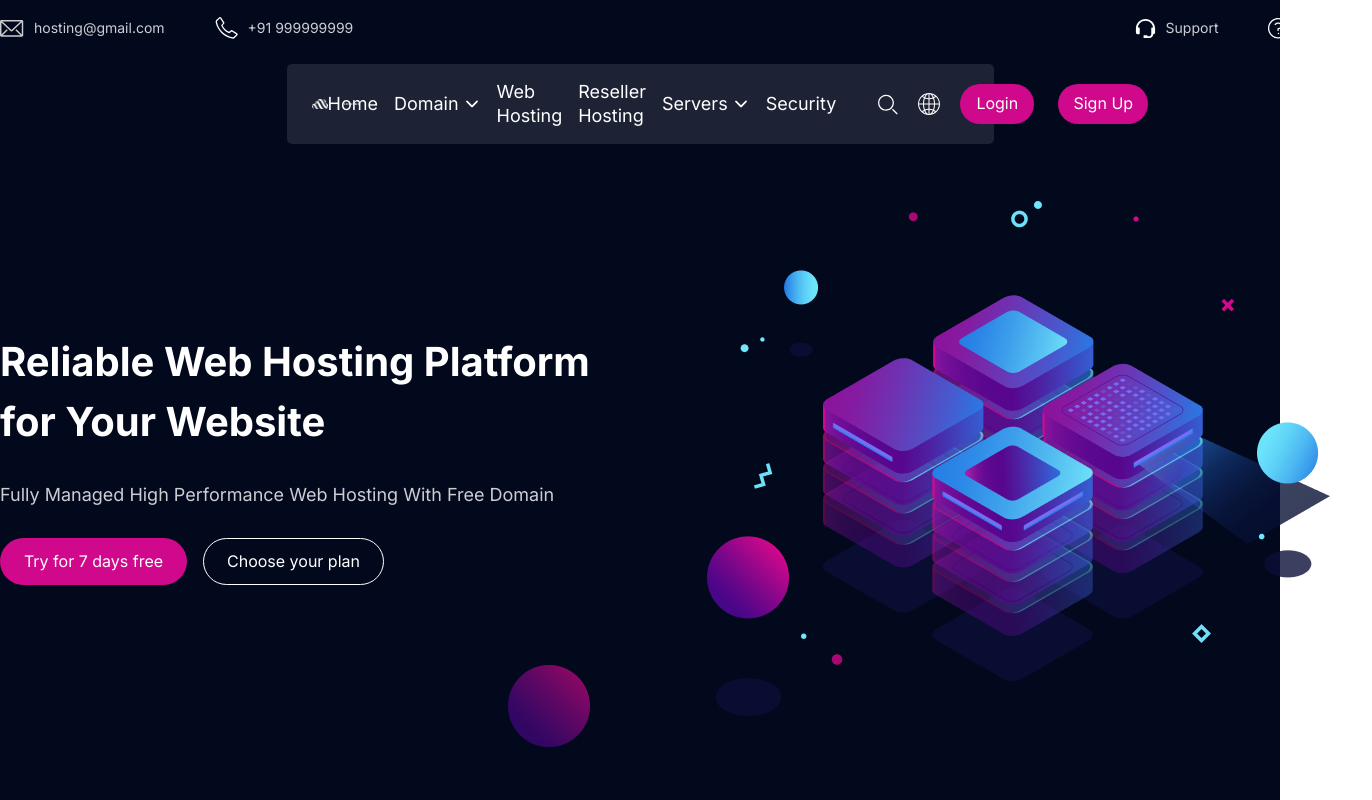
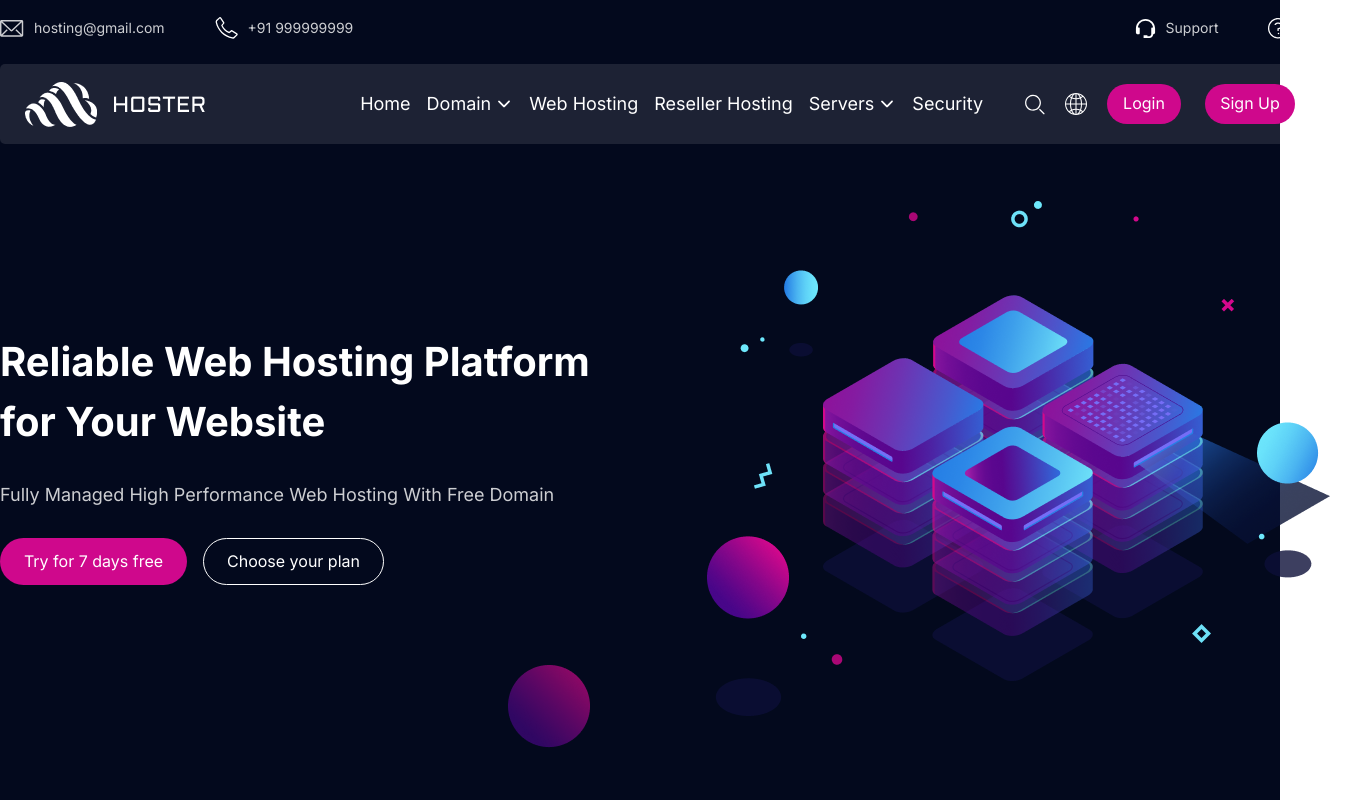
Before and after one commit to ashikalahi546/hosting-website, a Next.js app: page / in a window 1280 px wide. Shown: the top 800 px of the page, 1372 px wide, since content can reach past the window. Built offline with nearby package versions, Linux system fonts and the light colour scheme.

Commit message:
update navber

```diff
--- a/src/app/globals.css
+++ b/src/app/globals.css
@@ -7,8 +7,14 @@
 }
 
 .custom-gradient-two {
-  background: linear-gradient(  #132059,#03091D, #03091D);
+  background: #FFFFFF1A;
+  backdrop-filter: blur(10px);
+  /* transition: background-color 0.3s ease */
 }
+.transition-all {
+  transition: background-color 0.5s ease, transform 0.2s ease;
+}
+
 
 .first-card{
 border: 1px solid #FFFFFF99 ;
@@ -78,7 +84,7 @@ border: 1px solid #FFFFFF99 ;
   width:10px;
 }
 ::-webkit-scrollbar-track{
-background: #d1e5ff;
+background: #171a29;
 }
 ::-webkit-scrollbar-thumb{
 background: linear-gradient(#642bff,#ff22e6);
@@ -111,3 +117,15 @@ transform: rotate(0deg)
   transform: rotate(360deg)
 }
 }
+
+
+
+
+.tes{
+    padding-left: 20px;  /* Start padding */
+    padding-right: 20px; /* End padding */
+  }
+
+  .tes .swiper {
+    width: 1320px;padding: 0 32px;
+  }
--- a/src/components/Navber.js
+++ b/src/components/Navber.js
@@ -36,13 +36,13 @@ const Navber = () => {
 
  <div>
 
-     <div
-      className={`bg-[#FFFFFF1A] h-20 rounded-[5px]  px-[25px] flex flex-col justify-center ${
-        header
-          ? " fixed w-full px-[286.5px] mx-auto  top-0 z-50  custom-gradient-two "
-          : "mx-[286.5px] "
-      }`}
-    >
+ <div
+  className={`bg-[#FFFFFF1A] h-20 px-[25px] flex flex-col justify-center transition-all ${
+    header
+      ? "fixed w-full px-[287.5px] top-0 z-50 custom-gradient-two duration-500"
+      : "w-[1320px] mx-auto rounded-[5px] duration-75"
+  }`}
+>
       <div className="flex items-center justify-between ">
         <div className="flex items-center gap-4">
           <Image
@@ -79,7 +79,7 @@ const Navber = () => {
                 </span>
                 {/* first submenu */}
                 {hover === itemIndex && item.submenu && (
-                  <ul className="absolute top-20 left-0 bg-[#101836] !z-0 cursor-pointer    w-[182px] rounded-xl ">
+                  <ul className="absolute top-20 -left-[72px] right-0 bg-[#101836] !z-0 cursor-pointer    w-[182px] rounded-xl ">
                     <div
                       className={`bg-[#101836] size-5 rotate-45 !z-[-999999] absolute right-2.5 top-[-8px] ${
                         tick ? "group-hover:bg-[#267FE5] duration-0" : ""
--- a/src/components/Testimonial.js
+++ b/src/components/Testimonial.js
@@ -48,10 +48,12 @@ useEffect(()=>{
      <div  className="swiper-container  mt-[60px] relative  ">
        {loading ? <div className="flex items-center justify-center">
         <div className="loading-spinner "></div>
-       </div>:   <Swiper
+       </div>:
+       <div className='tes'>
+        <Swiper
           modules={[Navigation, Pagination, A11y]}
           slidesPerView={3}
-          spaceBetween={32}>
+            spaceBetween={34}>
 
             {data?.map((testimonial) => (
               <SwiperSlide key={testimonial.id} >
@@ -88,7 +90,9 @@ useEffect(()=>{
         <div >
         <SwiperNavButtons  />
         </div>
-        </Swiper>}
+          </Swiper>
+       </div>
+        }
 
       </div>
      </div>
```
Lines whose indentation alone changed are shown as unchanged.
